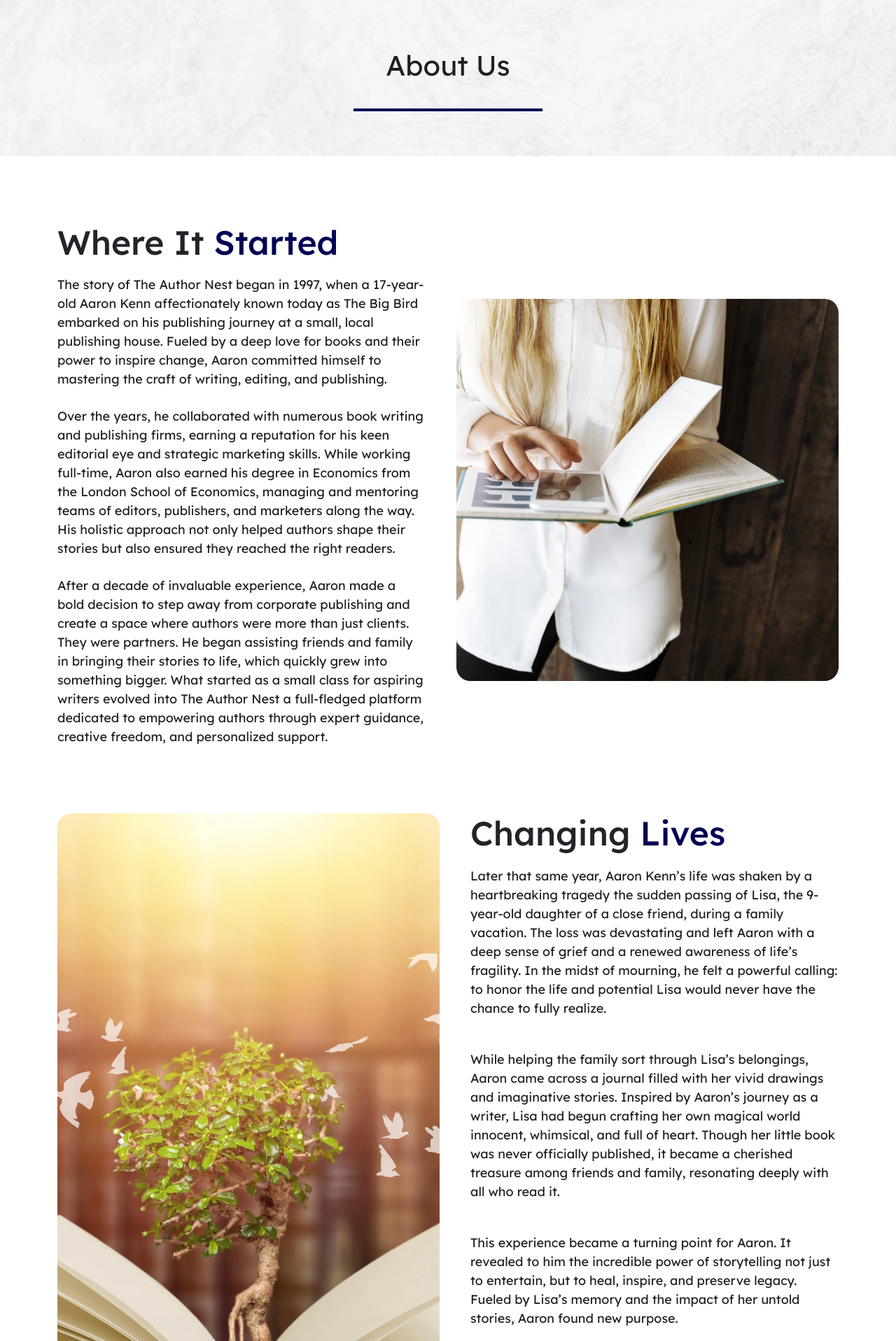
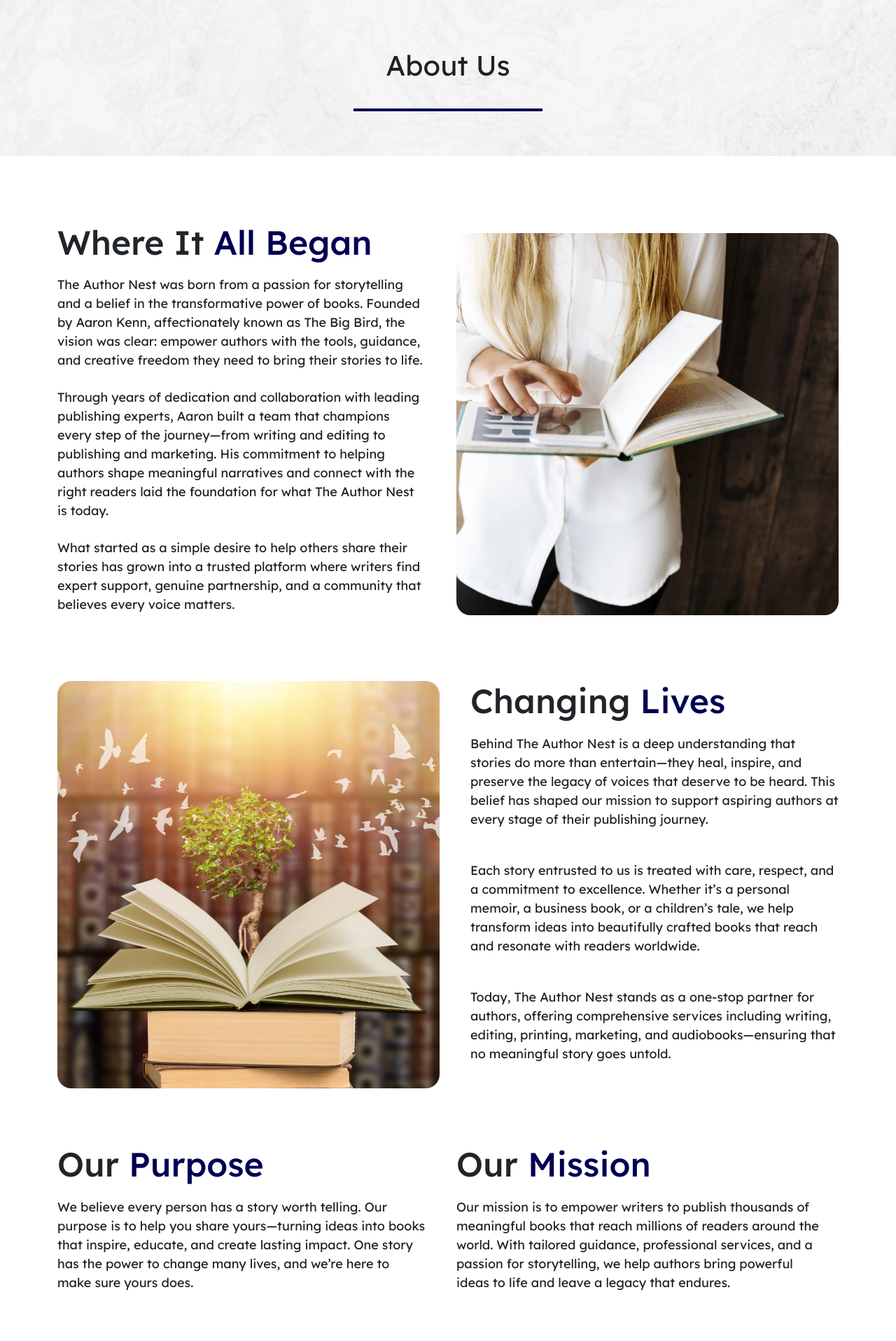
Before and after one commit to mtaharashid23/theauthornest, a PHP site: page /about-us.php in a window 1280 px wide. Shown: the part 136-2052 px from the top of the page at 70% size. Run offline with PHP 8.4, Linux system fonts and the light colour scheme; some libraries are stand-ins or nearby versions.

Commit message:
gtag add / about us content add

```diff
--- a/about-us.php
+++ b/about-us.php
@@ -14,85 +14,53 @@
         <div class="row align-items-center">
             <div class="col-md-6">
                 <div class="about-meta">
-                    <h2>Where It <span>Started</span></h2>
+                    <h2>Where It <span>All Began</span></h2>
                     <p>
-                        The story of The Author Nest began in 1997, when a 17-year-old Aaron Kenn affectionately known
-                        today as The Big Bird embarked on his publishing journey at a small, local publishing house.
-                        Fueled by a deep love for books and their power to inspire change, Aaron committed himself to
-                        mastering the craft of writing, editing, and publishing.
+                        The Author Nest was born from a passion for storytelling and a belief in the transformative power of books. Founded by Aaron Kenn, affectionately known as The Big Bird, the vision was clear: empower authors with the tools, guidance, and creative freedom they need to bring their stories to life.
                     </p>
                     <p>
-                        Over the years, he collaborated with numerous book writing and publishing firms, earning a
-                        reputation for his keen editorial eye and strategic marketing skills. While working full-time,
-                        Aaron also earned his degree in Economics from the London School of Economics, managing and
-                        mentoring teams of editors, publishers, and marketers along the way. His holistic approach not
-                        only helped authors shape their stories but also ensured they reached the right readers.
+                        Through years of dedication and collaboration with leading publishing experts, Aaron built a team that champions every step of the journey—from writing and editing to publishing and marketing. His commitment to helping authors shape meaningful narratives and connect with the right readers laid the foundation for what The Author Nest is today.
                     </p>
                     <p>
-                        After a decade of invaluable experience, Aaron made a bold decision to step away from corporate
-                        publishing and create a space where authors were more than just clients. They were partners. He
-                        began assisting friends and family in bringing their stories to life, which quickly grew into
-                        something bigger. What started as a small class for aspiring writers evolved into The Author
-                        Nest a full-fledged platform dedicated to empowering authors through expert guidance, creative
-                        freedom, and personalized support.
+                        What started as a simple desire to help others share their stories has grown into a trusted platform where writers find expert support, genuine partnership, and a community that believes every voice matters.
                     </p>
                 </div>
             </div>
             <div class="col-md-6">
                 <div class="about-one-img">
-                    <img src="img/about1.webp" alt="">
+                    <img src="img/about1.webp" alt="About The Author Nest">
                 </div>
             </div>
         </div>
     </div>
 </section>
+
 <section class="lives">
     <div class="container">
         <div class="row">
             <div class="col-md-6">
                 <div class="about-one-img">
-                    <img src="img/about2.webp" alt="">
+                    <img src="img/about2.webp" alt="Changing Lives">
                 </div>
             </div>
             <div class="col-md-6">
                 <div class="lives-meta">
                     <h2>Changing <span>Lives</span></h2>
                     <p>
-                        Later that same year, Aaron Kenn’s life was shaken by a heartbreaking tragedy the sudden passing
-                        of Lisa, the 9-year-old daughter of a close friend, during a family vacation. The loss was
-                        devastating and left Aaron with a deep sense of grief and a renewed awareness of life’s
-                        fragility. In the midst of mourning, he felt a powerful calling: to honor the life and potential
-                        Lisa would never have the chance to fully realize.
+                        Behind The Author Nest is a deep understanding that stories do more than entertain—they heal, inspire, and preserve the legacy of voices that deserve to be heard. This belief has shaped our mission to support aspiring authors at every stage of their publishing journey.
                     </p>
                     <p>
-                        While helping the family sort through Lisa’s belongings, Aaron came across a journal filled with
-                        her vivid drawings and imaginative stories. Inspired by Aaron’s journey as a writer, Lisa had
-                        begun crafting her own magical world innocent, whimsical, and full of heart. Though her little
-                        book was never officially published, it became a cherished treasure among friends and family,
-                        resonating deeply with all who read it.
+                        Each story entrusted to us is treated with care, respect, and a commitment to excellence. Whether it’s a personal memoir, a business book, or a children’s tale, we help transform ideas into beautifully crafted books that reach and resonate with readers worldwide.
                     </p>
                     <p>
-                        This experience became a turning point for Aaron. It revealed to him the incredible power of
-                        storytelling not just to entertain, but to heal, inspire, and preserve legacy. Fueled by Lisa’s
-                        memory and the impact of her untold stories, Aaron found new purpose.
-                    </p>
-                    <p>
-                        Together with a group of like-minded co-founders, he established The Author Nest a one-window
-                        solution for aspiring authors, offering complete services from writing, editing, and printing to
-                        marketing and audiobook production. The mission was clear: to give every voice a platform and
-                        ensure that no meaningful story goes untold.
-                    </p>
-                    <p>
-                        Aaron’s journey, rooted in both personal loss and transformation, continues to shape the heart
-                        of The Author Nest. Through this platform, he is dedicated to guiding others through the
-                        publishing process, helping them create lasting legacies just as Lisa’s stories continue to
-                        inspire those who remember her.
+                        Today, The Author Nest stands as a one-stop partner for authors, offering comprehensive services including writing, editing, printing, marketing, and audiobooks—ensuring that no meaningful story goes untold.
                     </p>
                 </div>
             </div>
         </div>
     </div>
 </section>
+
 <section class="purpose">
     <div class="container">
         <div class="row">
@@ -100,9 +68,7 @@
                 <div class="about-meta">
                     <h2>Our <span>Purpose</span></h2>
                     <p>
-                        At The Author Nest, we believe everyone has a story worth sharing. We exist to help individuals
-                        transform their ideas into books that inspire, educate, and create lasting impact. One story has
-                        the power to change many lives and we’re here to make sure yours is told.
+                        We believe every person has a story worth telling. Our purpose is to help you share yours—turning ideas into books that inspire, educate, and create lasting impact. One story has the power to change many lives, and we’re here to make sure yours does.
                     </p>
                 </div>
             </div>
@@ -110,15 +76,14 @@
                 <div class="about-meta">
                     <h2>Our <span>Mission</span></h2>
                     <p>
-                        We are on a mission to empower authors to self-publish 100,000 books by 2037. Through
-                        personalized guidance, expert services, and educational support, our vision is to inspire over
-                        150 million readers worldwide by helping authors bring meaningful stories to life.
+                        Our mission is to empower writers to publish thousands of meaningful books that reach millions of readers around the world. With tailored guidance, professional services, and a passion for storytelling, we help authors bring powerful ideas to life and leave a legacy that endures.
                     </p>
                 </div>
             </div>
         </div>
     </div>
 </section>
+
 <div class="container values-heading">
     <div class="row">
         <div class="col-md-12">
@@ -126,63 +91,53 @@
         </div>
     </div>
 </div>
+
 <section class="values">
     <div class="container">
         <div class="row">
             <div class="col-md-12">
                 <div class="values-meta">
-                    <h5><span>1.</span> Honesty & Integrity Always Win</h5>
+                    <h5><span>1.</span> Integrity & Transparency</h5>
                     <p>
-                        We build trust through transparency with our authors, our team, and our work. We deliver honest,
-                        constructive feedback, champion authentic storytelling, and openly share our results and success
-                        stories. Integrity is the foundation of every project we take on.
+                        Trust is at the heart of what we do. We’re open, honest, and transparent with our authors and our team—sharing feedback, celebrating wins, and always acting with integrity.
                     </p>
-                    <h5><span>2.</span> Fail Fast. Fail Forward. Fail Often.</h5>
+                    <h5><span>2.</span> Learn, Grow, Innovate</h5>
                     <p>
-                        We see failure as a stepping stone to growth. We encourage bold ideas, fast experimentation, and
-                        learning from missteps. Every setback is an opportunity to evolve, improve, and push the
-                        boundaries of what’s possible in publishing.
+                        We embrace new ideas, experiment boldly, and learn from every experience. Every challenge is a chance to improve and push boundaries in the world of publishing.
                     </p>
-                    <h5><span>3.</span> Hard Work & Continuous Improvement</h5>
+                    <h5><span>3.</span> Excellence in Every Detail</h5>
                     <p>
-                        Great books aren’t written by accident—they’re built with discipline, resilience, and care.
-                        We’re relentless in our pursuit of excellence, pushing ourselves and our authors to grow beyond
-                        comfort zones and strive for greatness at every stage.
+                        Great books are built with care and commitment. We set high standards for ourselves and our authors, striving for quality and impact in every project.
                     </p>
-                    <h5><span>4.</span> Everyone Is Responsible for Change</h5>
+                    <h5><span>4.</span> Empowerment & Accountability</h5>
                     <p>
-                        Real change starts with action. Every member of our team is empowered to lead, improve, and
-                        innovate. We also listen carefully to our authors—your feedback helps us grow, adapt, and better
-                        serve our creative community.
+                        We believe everyone can drive change. Our team takes ownership, listens to feedback, and works proactively to make our community stronger.
                     </p>
-                    <h5><span>5.</span> Best Is the Standard</h5>
+                    <h5><span>5.</span> Purpose Over Profit</h5>
                     <p>
-                        We don’t settle for good—we aim for great. Every book we help bring to life is crafted with
-                        purpose, professionalism, and precision. From writing to design to marketing, excellence is our
-                        baseline so your story can create lasting impact.
+                        We measure success not just by numbers, but by the stories we help share and the lives they touch. Impact and authenticity guide every decision.
                     </p>
                 </div>
             </div>
         </div>
     </div>
 </section>
+
 <section class="mision">
     <div class="container">
         <div class="row">
             <div class="col-md-12">
                 <div class="mision-meta">
-                    <h2>Your Story, <span>Our Mission</span></h2>
+                    <h2>Your Story, <span>Our Commitment</span></h2>
                     <p>
-                        At The Author Nest, we believe every story holds the power to move hearts, shift perspectives,
-                        and leave a legacy. From humble beginnings to becoming a trusted publishing partner, our passion
-                        lies in turning your vision into a published reality. With expert writing, editing, and
-                        marketing services, we don’t just help you publish a book we help you create an impact that lasts.
+                        At The Author Nest, we’re more than a publishing service—we’re your partner in bringing your story to the world. With expert writing, editing, design, and marketing, we help you publish with confidence and create a legacy that lasts.
                     </p>
                 </div>
             </div>
         </div>
     </div>
 </section>
+
 <div class="container">
     <section class="cta-about" data-aos="fade-in" data-aos-duration="1200">
         <div class="container">
@@ -190,7 +145,8 @@
                 <div class="col-md-12">
                     <div class="cta-meta">
                         <h2>Ready to Turn Your Story Into a <span>Legacy?</span></h2>
-                        <p class="text-white">Begin your publishing journey with us and discover the difference at The Author Nest—where your story becomes a lasting impact.</p>
+                        <p class="text-white">Begin your publishing journey with us and discover the difference at The
+                            Author Nest—where your story becomes a lasting impact.</p>
                         <div class="text-center"> <button class="primary-btn chat">Chat
                                 With Our
                                 Creative Strategist</button>
```
Also changed, not shown: include/header.php (+45 -0 lines).
